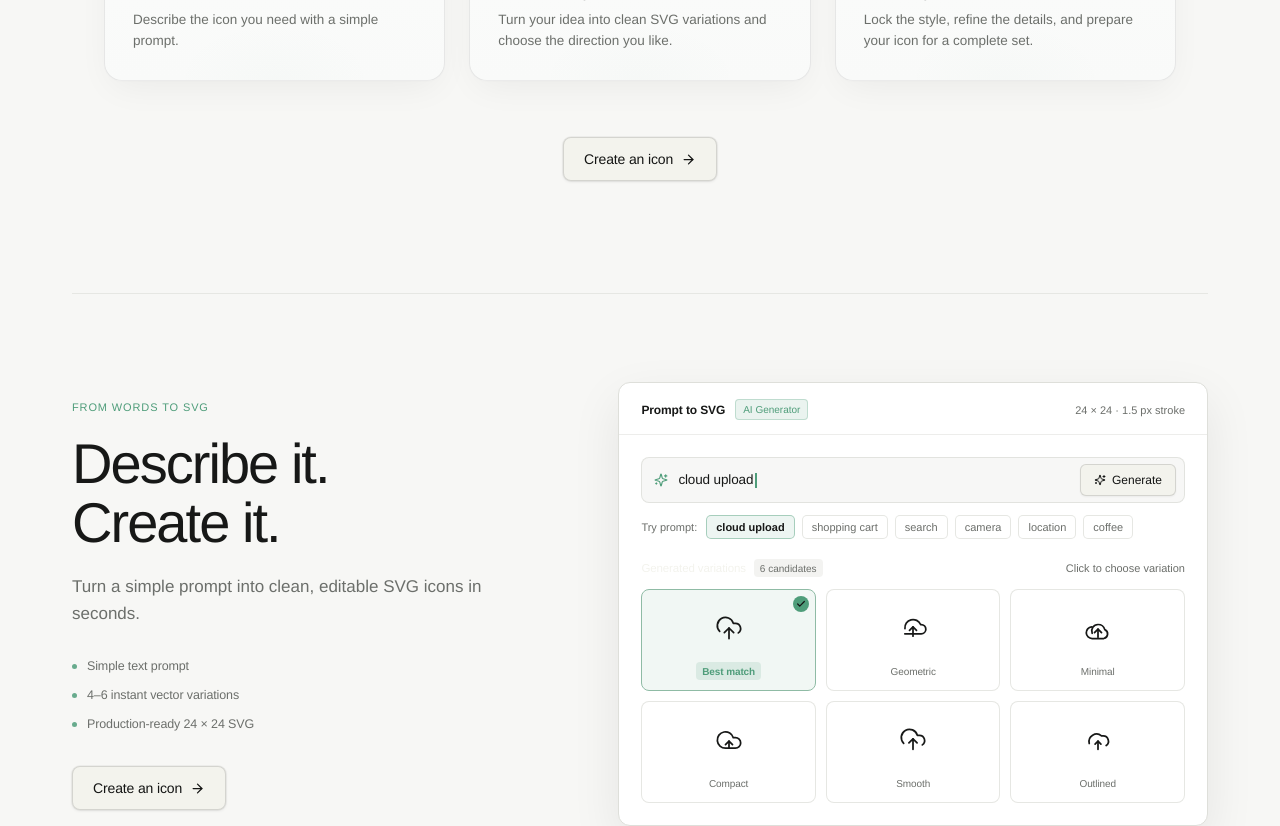
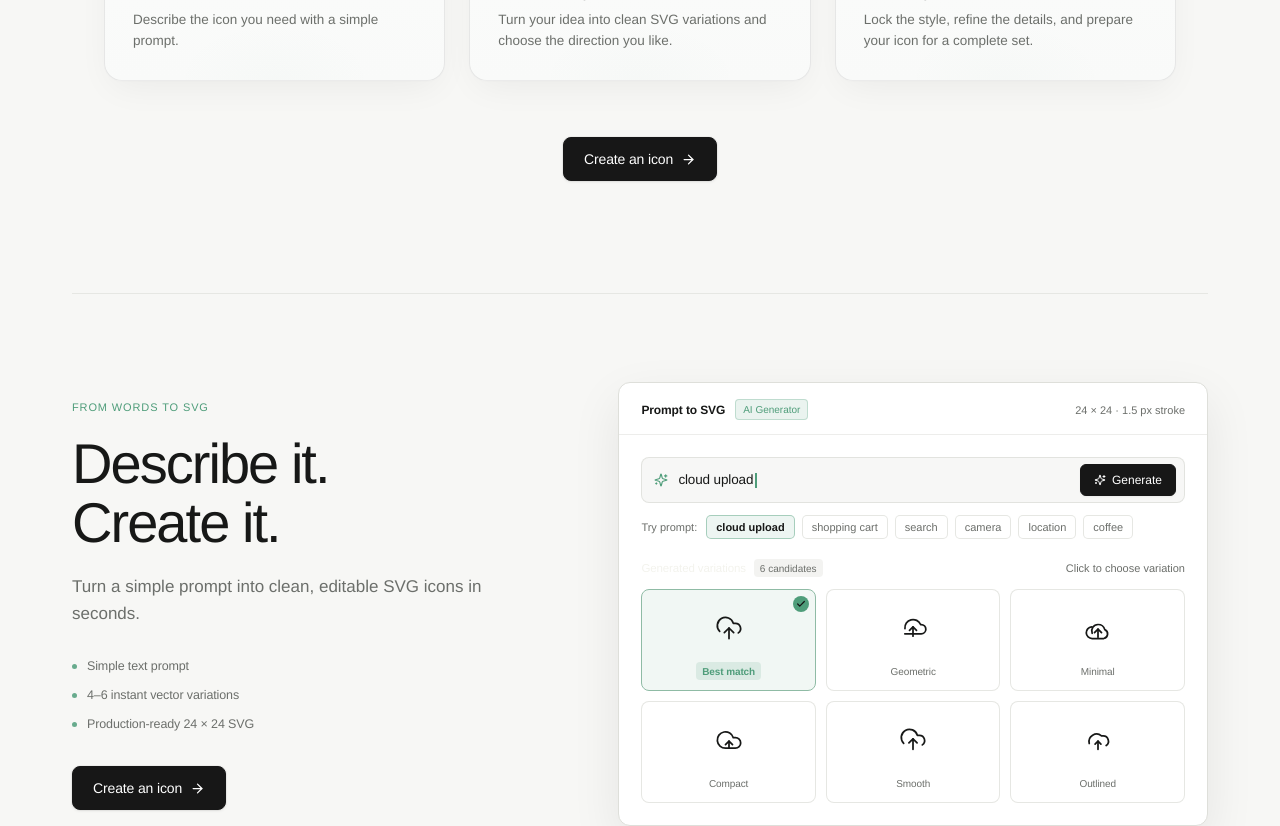
Before and after one commit to pushkarv07/IconForge, a Next.js app: page / in a window 1280 px wide. Shown: the part 1560-2386 px from the top of the page. Built offline with nearby package versions, Linux system fonts and the light colour scheme.

Commit message:
Update primary CTA colors for Light (#171717) and Dark (#F3F3ED) themes with #78C7A8 hover

```diff
--- a/src/app/globals.css
+++ b/src/app/globals.css
@@ -34,29 +34,34 @@ button { cursor: pointer; }
 .btn { display: inline-flex; align-items: center; justify-content: center; gap: 8px; height: 38px; padding: 0 14px; border: 1px solid var(--line); border-radius: 7px; background: var(--panel); color: var(--text); font-size: 13px; font-weight: 500; transition: .18s ease; }
 .btn:hover { border-color: var(--text); transform: translateY(-1px); }
 .btn-primary {
-  background: #F3F3ED !important;
-  color: #141514 !important;
-  border: 1px solid rgba(23, 24, 23, 0.14);
+  background: #171717 !important;
+  color: #ffffff !important;
+  border: 1px solid #171717;
   font-weight: 500;
   box-shadow: 0 1px 2px rgba(0, 0, 0, 0.05), 0 0 0 1px rgba(0, 0, 0, 0.04);
   transition: background-color 200ms ease, border-color 200ms ease, color 200ms ease, transform 200ms ease, box-shadow 200ms ease;
   will-change: transform;
 }
-[data-theme="dark"] .btn-primary {
-  background: #F3F3ED !important;
-  color: #141514 !important;
-  border-color: rgba(255, 255, 255, 0.22);
-  box-shadow: 0 1px 3px rgba(0, 0, 0, 0.2);
-  text-shadow: none;
-}
 .btn-primary svg,
 .btn-primary .cta-arrow {
-  color: #141514 !important;
-  stroke: #141514 !important;
+  color: #ffffff !important;
+  stroke: #ffffff !important;
   display: inline-block;
   vertical-align: middle;
   transition: transform 200ms cubic-bezier(0.16, 1, 0.3, 1), stroke 200ms ease, color 200ms ease;
   will-change: transform;
+}
+[data-theme="dark"] .btn-primary {
+  background: #F3F3ED !important;
+  color: #171717 !important;
+  border-color: rgba(255, 255, 255, 0.22);
+  box-shadow: 0 1px 3px rgba(0, 0, 0, 0.2);
+  text-shadow: none;
+}
+[data-theme="dark"] .btn-primary svg,
+[data-theme="dark"] .btn-primary .cta-arrow {
+  color: #171717 !important;
+  stroke: #171717 !important;
 }
 .btn-primary:hover {
   background: #78C7A8 !important;
@@ -73,7 +78,9 @@ button { cursor: pointer; }
   box-shadow: 0 4px 18px color-mix(in srgb, #78C7A8 36%, transparent);
 }
 .btn-primary:hover svg,
-.btn-primary:hover .cta-arrow {
+.btn-primary:hover .cta-arrow,
+[data-theme="dark"] .btn-primary:hover svg,
+[data-theme="dark"] .btn-primary:hover .cta-arrow {
   color: #ffffff !important;
   stroke: #ffffff !important;
   transform: translateX(3px);
@@ -158,9 +165,9 @@ button { cursor: pointer; }
 .btn-generate-main {
   width: 100%;
   height: 42px;
-  background: #F3F3ED !important;
-  color: #141514 !important;
-  border: 1px solid rgba(23, 24, 23, 0.14) !important;
+  background: #171717 !important;
+  color: #ffffff !important;
+  border: 1px solid #171717 !important;
   border-radius: 8px;
   font-size: 13px;
   font-weight: 500;
@@ -172,24 +179,28 @@ button { cursor: pointer; }
   box-shadow: 0 1px 3px rgba(0, 0, 0, 0.08);
   transition: background-color 200ms ease, border-color 200ms ease, color 200ms ease, transform 200ms ease, box-shadow 200ms ease;
 }
+.btn-generate-main svg {
+  color: #ffffff !important;
+  stroke: #ffffff !important;
+  transition: stroke 200ms ease, color 200ms ease;
+}
 [data-theme="dark"] .btn-generate-main {
   background: #F3F3ED !important;
-  color: #141514 !important;
+  color: #171717 !important;
   border-color: rgba(255, 255, 255, 0.22) !important;
   box-shadow: 0 1px 4px rgba(0, 0, 0, 0.25);
   text-shadow: none;
 }
-.btn-generate-main svg {
-  color: #141514 !important;
-  stroke: #141514 !important;
-  transition: stroke 200ms ease, color 200ms ease;
+[data-theme="dark"] .btn-generate-main svg {
+  color: #171717 !important;
+  stroke: #171717 !important;
 }
 .btn-generate-main:hover:not(:disabled) {
   background: #78C7A8 !important;
   border-color: #78C7A8 !important;
   color: #ffffff !important;
-  transform: translateY(-1px);
-  box-shadow: 0 6px 18px color-mix(in srgb, #78C7A8 32%, transparent);
+  transform: translateY(-1.5px);
+  box-shadow: 0 4px 18px color-mix(in srgb, #78C7A8 34%, transparent);
 }
 .btn-generate-main:hover:not(:disabled) svg {
   color: #ffffff !important;
@@ -199,6 +210,12 @@ button { cursor: pointer; }
   background: #78C7A8 !important;
   border-color: #78C7A8 !important;
   color: #ffffff !important;
+  transform: translateY(-1.5px);
+  box-shadow: 0 4px 18px color-mix(in srgb, #78C7A8 36%, transparent);
+}
+[data-theme="dark"] .btn-generate-main:hover:not(:disabled) svg {
+  color: #ffffff !important;
+  stroke: #ffffff !important;
 }
 .btn-generate-main:disabled { opacity: .65; cursor: not-allowed; transform: none; }
 .textarea { width: 100%; resize: vertical; min-height: 90px; border: 1px solid var(--line); border-radius: 7px; background: var(--panel); padding: 11px 12px; color: var(--text); font-size: 13px; line-height: 1.5; }
@@ -588,9 +605,9 @@ button { cursor: pointer; }
   font-weight: 500;
   letter-spacing: -0.01em;
   border-radius: 8px;
-  background: #F3F3ED !important;
-  color: #141514 !important;
-  border: 1px solid rgba(23, 24, 23, 0.14) !important;
+  background: #171717 !important;
+  color: #ffffff !important;
+  border: 1px solid #171717 !important;
   display: inline-flex;
   align-items: center;
   justify-content: center;
@@ -600,13 +617,31 @@ button { cursor: pointer; }
   transition: background-color 200ms ease, border-color 200ms ease, color 200ms ease, transform 200ms ease, box-shadow 200ms ease;
   will-change: transform;
 }
+.hero-btn-primary svg,
+.hero-btn-primary .cta-arrow,
+.section-cta-btn svg,
+.section-cta-btn .cta-arrow {
+  color: #ffffff !important;
+  stroke: #ffffff !important;
+  display: inline-block;
+  vertical-align: middle;
+  transition: transform 200ms cubic-bezier(0.16, 1, 0.3, 1), stroke 200ms ease, color 200ms ease;
+  will-change: transform;
+}
 [data-theme="dark"] .hero-btn-primary,
 [data-theme="dark"] .section-cta-btn {
   background: #F3F3ED !important;
-  color: #141514 !important;
+  color: #171717 !important;
   border-color: rgba(255, 255, 255, 0.22) !important;
   box-shadow: 0 1px 3px rgba(0, 0, 0, 0.2);
   text-shadow: none;
+}
+[data-theme="dark"] .hero-btn-primary svg,
+[data-theme="dark"] .hero-btn-primary .cta-arrow,
+[data-theme="dark"] .section-cta-btn svg,
+[data-theme="dark"] .section-cta-btn .cta-arrow {
+  color: #171717 !important;
+  stroke: #171717 !important;
 }
 .hero-btn-primary:hover,
 .section-cta-btn:hover {
@@ -624,21 +659,14 @@ button { cursor: pointer; }
   transform: translateY(-1.5px);
   box-shadow: 0 4px 18px color-mix(in srgb, #78C7A8 36%, transparent);
 }
-.hero-btn-primary svg,
-.hero-btn-primary .cta-arrow,
-.section-cta-btn svg,
-.section-cta-btn .cta-arrow {
-  color: #141514 !important;
-  stroke: #141514 !important;
-  display: inline-block;
-  vertical-align: middle;
-  transition: transform 200ms cubic-bezier(0.16, 1, 0.3, 1), stroke 200ms ease, color 200ms ease;
-  will-change: transform;
-}
 .hero-btn-primary:hover svg,
 .hero-btn-primary:hover .cta-arrow,
 .section-cta-btn:hover svg,
-.section-cta-btn:hover .cta-arrow {
+.section-cta-btn:hover .cta-arrow,
+[data-theme="dark"] .hero-btn-primary:hover svg,
+[data-theme="dark"] .hero-btn-primary:hover .cta-arrow,
+[data-theme="dark"] .section-cta-btn:hover svg,
+[data-theme="dark"] .section-cta-btn:hover .cta-arrow {
   color: #ffffff !important;
   stroke: #ffffff !important;
   transform: translateX(3px);
@@ -1768,9 +1796,9 @@ button { cursor: pointer; }
   height: 32px;
   padding: 0 13px;
   border-radius: 6px;
-  background: #F3F3ED !important;
-  color: #141514 !important;
-  border: 1px solid rgba(23, 24, 23, 0.14);
+  background: #171717 !important;
+  color: #ffffff !important;
+  border: 1px solid #171717;
   font-size: 12px;
   font-weight: 500;
   transition: background-color 200ms ease, border-color 200ms ease, color 200ms ease, transform 200ms ease, box-shadow 200ms ease;
@@ -1778,17 +1806,21 @@ button { cursor: pointer; }
   flex-shrink: 0;
   box-shadow: 0 1px 2px rgba(0, 0, 0, 0.05);
 }
+.workflow-generate-btn svg {
+  color: #ffffff !important;
+  stroke: #ffffff !important;
+  transition: stroke 200ms ease, color 200ms ease;
+}
 [data-theme="dark"] .workflow-generate-btn {
   background: #F3F3ED !important;
-  color: #141514 !important;
+  color: #171717 !important;
   border-color: rgba(255, 255, 255, 0.22);
   box-shadow: 0 1px 3px rgba(0, 0, 0, 0.2);
   text-shadow: none;
 }
-.workflow-generate-btn svg {
-  color: #141514 !important;
-  stroke: #141514 !important;
-  transition: stroke 200ms ease, color 200ms ease;
+[data-theme="dark"] .workflow-generate-btn svg {
+  color: #171717 !important;
+  stroke: #171717 !important;
 }
 .workflow-generate-btn:hover {
   background: #78C7A8 !important;
@@ -1805,6 +1837,10 @@ button { cursor: pointer; }
   background: #78C7A8 !important;
   border-color: #78C7A8 !important;
   color: #ffffff !important;
+}
+[data-theme="dark"] .workflow-generate-btn:hover svg {
+  color: #ffffff !important;
+  stroke: #ffffff !important;
 }
 
 /* Prompt Sample Chips */
@@ -2802,9 +2838,9 @@ button { cursor: pointer; }
   height: 32px;
   padding: 0 14px;
   border-radius: 6px;
-  background: #F3F3ED !important;
-  color: #141514 !important;
-  border: 1px solid rgba(23, 24, 23, 0.14);
+  background: #171717 !important;
+  color: #ffffff !important;
+  border: 1px solid #171717;
   font-size: 11.5px;
   font-weight: 500;
   cursor: pointer;
@@ -2812,17 +2848,21 @@ button { cursor: pointer; }
   white-space: nowrap;
   box-shadow: 0 1px 2px rgba(0, 0, 0, 0.05);
 }
+.sets-export-btn svg {
+  color: #ffffff !important;
+  stroke: #ffffff !important;
+  transition: stroke 200ms ease, color 200ms ease;
+}
 [data-theme="dark"] .sets-export-btn {
   background: #F3F3ED !important;
-  color: #141514 !important;
+  color: #171717 !important;
   border-color: rgba(255, 255, 255, 0.22);
   box-shadow: 0 1px 3px rgba(0, 0, 0, 0.2);
   text-shadow: none;
 }
-.sets-export-btn svg {
-  color: #141514 !important;
-  stroke: #141514 !important;
-  transition: stroke 200ms ease, color 200ms ease;
+[data-theme="dark"] .sets-export-btn svg {
+  color: #171717 !important;
+  stroke: #171717 !important;
 }
 .sets-export-btn:hover {
   background: #78C7A8 !important;
@@ -2839,6 +2879,10 @@ button { cursor: pointer; }
   background: #78C7A8 !important;
   border-color: #78C7A8 !important;
   color: #ffffff !important;
+}
+[data-theme="dark"] .sets-export-btn:hover svg {
+  color: #ffffff !important;
+  stroke: #ffffff !important;
 }
 .sets-export-btn.exported {
   background: var(--hero-mint) !important;
```
